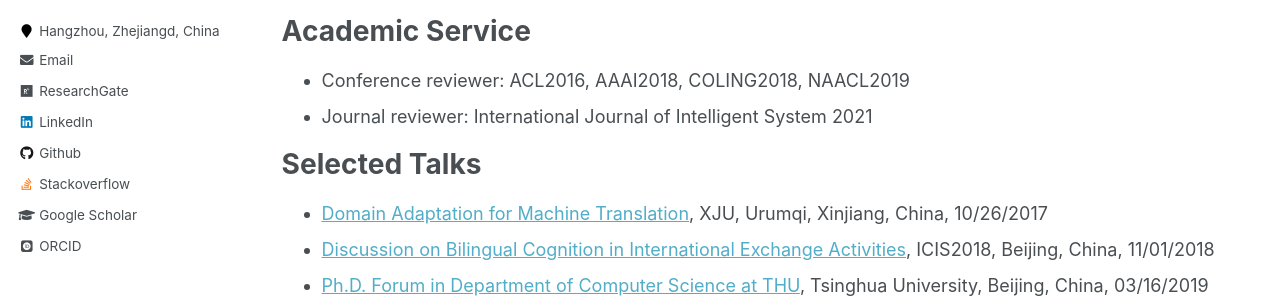
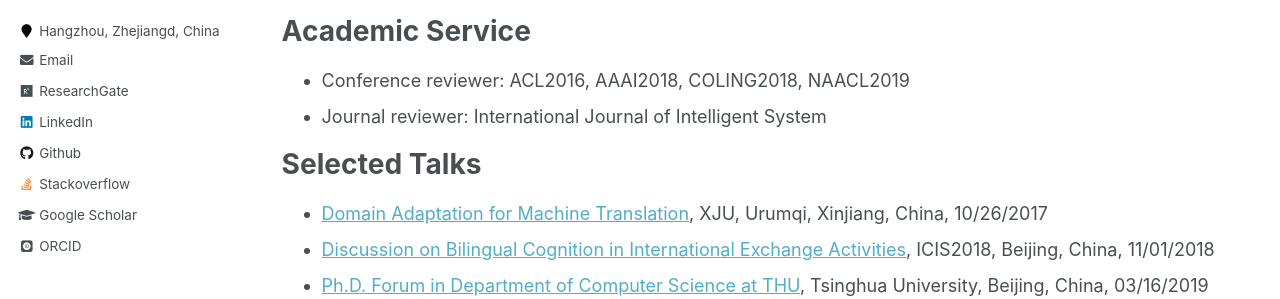
Before and after one commit to miradel51/miradel51.github.io, a Jekyll site: the page built from _pages/cv.md, in a window 1280 px wide and 900 px high, scrolled down 3800 px. Shown: the part 313-612 px from the top of the window. Built offline with Jekyll 4.4.1, drawn with Linux system fonts in a browser that asks for light colours; some web fonts are replaced.

Commit message:
update  cv.md

```diff
--- a/_pages/cv.md
+++ b/_pages/cv.md
@@ -112,7 +112,7 @@ Honors
 Academic Service
 ======
 * Conference reviewer: ACL2016, AAAI2018, COLING2018, NAACL2019
-* Journal reviewer: International Journal of Intelligent System 2021
+* Journal reviewer: International Journal of Intelligent System
 
 Selected Talks
 ======
```
